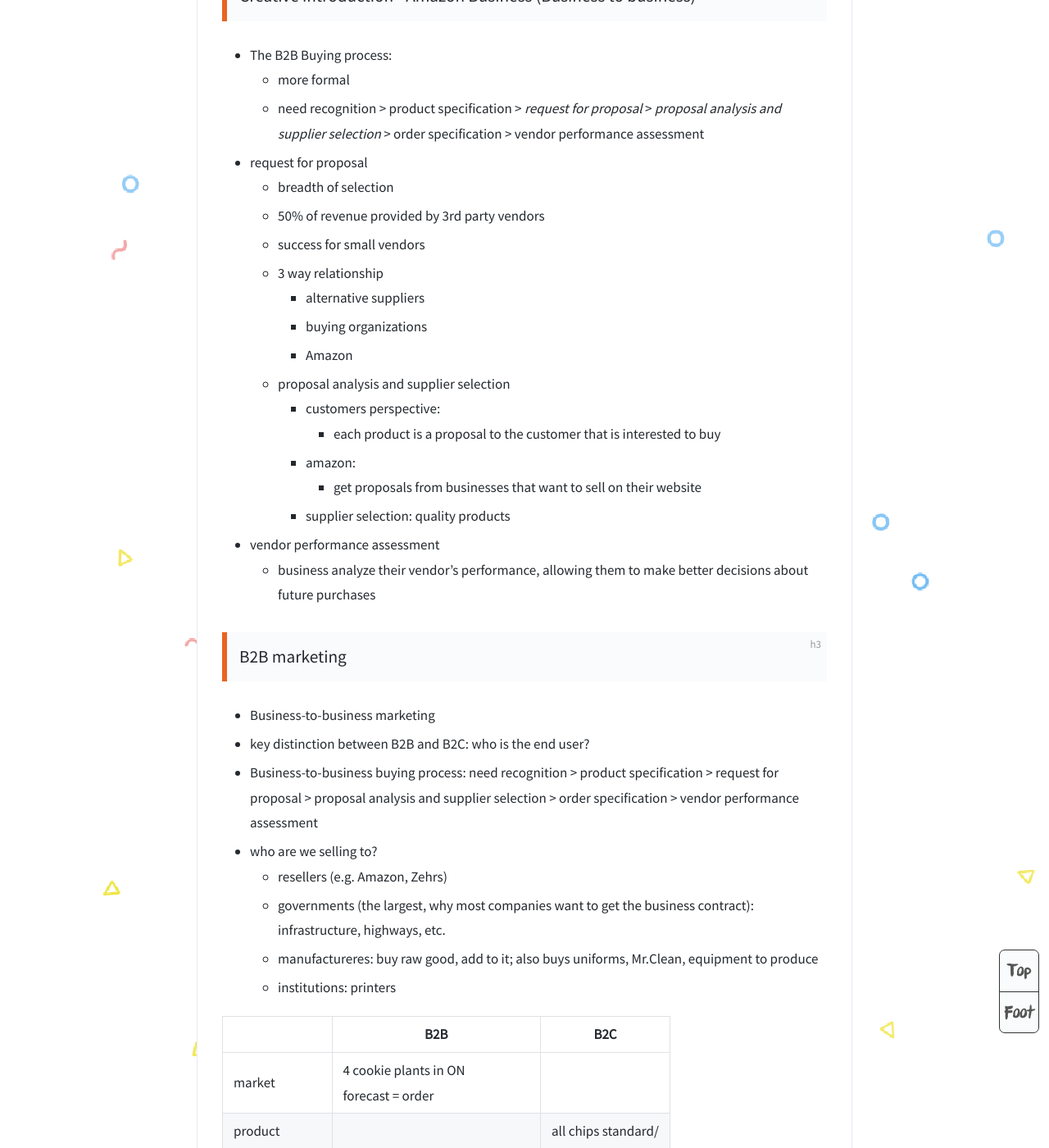
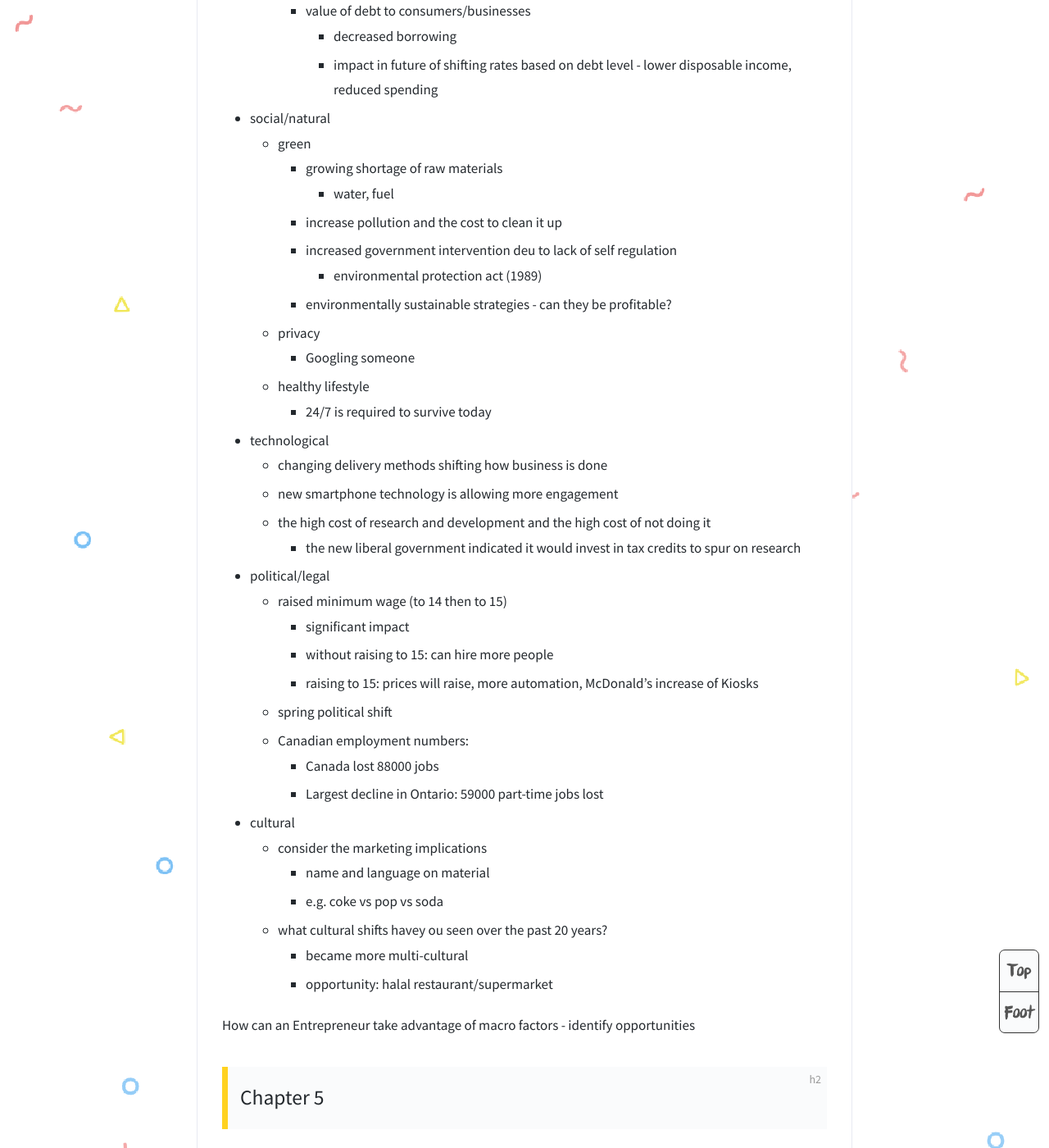
Before and after one commit to Nataland/nataland.github.io, a Jekyll site: the page built from _posts/2018-10-02-BU352Marketing.md, in a window 1280 px wide and 1400 px high, scrolled down 38113 px. Shown: the whole window at 82% size. Built offline with Jekyll 4.4.1, drawn with Linux system fonts in a browser that asks for light colours; comment, search, counter and statistics services are not loaded; some of the changed text lies outside the part shown.

Commit message:
Chapter 3 and chapter 5 slides only, no textbook material yet

```diff
--- a/_posts/2018-10-02-BU352Marketing.md
+++ b/_posts/2018-10-02-BU352Marketing.md
@@ -866,6 +866,12 @@
 - also need primary research
 - determine what I need to know -> what research method
 
+Post sink answer
+
+- The clothing store should use a combination of both primary and secondary data to answer the question
+  - It could use secondary research, such as Census results, the number of clothing stores in the area, and the amount of traffic that passes the location every day, to determine market size, competition, and exposure to passers by.
+  - It probably needs primary research to find more up-to-date or unavailable information, such as fashion trends for the targeted demographic and whether men in the area would be willing to buy new clothes. I would use a survey method one-on-one and potentially stand on a street corner in the area and intercept people or work with the postal office to drop off surveys to all the houses in the area (mailed out survey).
+
 ### Measuring Success of Strategic Decisions
 
 Introduction MY income statements (7 elements)
@@ -921,7 +927,7 @@
 | Opearting exp | 800     | 9.71%          |
 | NIBITDA       | 2930    | 35.58%         |
 
-A key point to remember:
+A key point to remember: this class is all about the SHIFT
 
 - **shift** over time ...
   - who we are
@@ -943,66 +949,100 @@
 
 #### Micro environment
 
-- a marketer or marketing department must collaborate with others to achive results
+- the company:
+  - a marketer or marketing department must collaborate with others to achive results
+  - think of a marketer as a general manager of a business unit. Therefore she/he must work with
+    - other departments in the firm (internal environment)
+    - suppliers
+    - marketing intermediaries
+    - customers
+- immediate environment: corporate partners/suppliers
+  - suppliers can provide more than just resources
+  - need to work with suppliers to *drive costs out* of the system but also *improve quality*
+    - part of "value delivery system"
+  - supplier and market pricing trends impact the company
+    - margin improvement teams (include suppliers)
+      - if you can save "a penny" on every item you make, the benefit can be enormous (depending on what you make)
+      - be careful of the "sausage rule"
+- competition
 
-#### Immediate environment
+  - competitors - why do I care?
+  - competitor myopia? Pepsi is not CocaCola's only competitor
+  - bull's eye diagram revisited
+  - how does understanding your competition help you build a successful business?
+  - how should you access and collect data on your competition
+  - how should you react to a new competitive threat?
+    - should you attack?
+    - should you retreat and protect what you have and hope they leave you alone?
+    - something else?
+  - unique competitive effort
 
-- suppliers can provide more than just resources
-- need to work with suppliers to drive costs out of the system but also improve quality
-- supplier and market pricing trends impact the company
+#### Macroenvironment - "shift in"
 
-### Microenviroment
+there is nothing you can do to change it, need to react
 
-Competition:
+- demographic
+  - size, density, location, age, sex, race, occupation, other statistics
+  - changing Canadian trends:
+    - age shift
+    - income shift
+    - increased life expectancy
+    - increasing non-family households
+    - marrying later
+    - having fewer children
+    - shift in couples roles
+  - 5 distinct generations (can have 5 generations at the workplace)
+    - traditionalists (our grandparents): 1900-1946, build a legacy
+    - baby boomers: 1947-1965, build a stellar career
+    - generation X: 1966-1978, build a portable career
+    - generation Y or millennials: 1979-2000, build a parallel career
+    - generation Z: 1995-2009, build social "network", getting connected, learning
+- economic
+  - foreign currency fluctuations
+  - combined with inflation and interest rates affect firms' ability to market goods and services
+  - the world wide economy was shocked - businesses prepare for a recession
+  - the Bank of Canada continues to raise its prime rate after years of decline. What effect does thi rate have on the Canadian economy?
+    - value of the dollar
+      - exporters & importers
+      - tourism
+    - value of debt to consumers/businesses
+      - decreased borrowing
+      - impact in future of shifting rates based on debt level - lower disposable income, reduced spending
+- social/natural
+  - green
+    - growing shortage of raw materials
+      - water, fuel
+    - increase pollution and the cost to clean it up
+    - increased government intervention deu to lack of self regulation
+      - environmental protection act (1989)
+    - environmentally sustainable strategies - can they be profitable?
+  - privacy
+    - Googling someone
+  - healthy lifestyle
+    - 24/7 is required to survive today
+- technological
+  - changing delivery methods shifting how business is done
+  - new smartphone technology is allowing more engagement
+  - the high cost of research and development and the high cost of not doing it
+    - the new liberal government indicated it would invest in tax credits to spur on research
+- political/legal
+  - raised minimum wage (to 14 then to 15)
+    - significant impact
+    - without raising to 15: can hire more people
+    - raising to 15: prices will raise, more automation, McDonald's increase of Kiosks
+  - spring political shift
+  - Canadian employment numbers:
+    - Canada lost 88000 jobs
+    - Largest decline in Ontario: 59000 part-time jobs lost
+- cultural
+  - consider the marketing implications
+    - name and language on material
+    - e.g. coke vs pop vs soda
+  - what cultural shifts havey ou seen over the past 20 years?
+    - became more multi-cultural
+    - opportunity: halal restaurant/supermarket
 
-- competitors - why do I care?
-- competitor myopia? Pepsi is not CocaCola's only competitor
-
-### Macroenvironment - "shift in"
-
-- there is nothing you can do to change it, need to react
-- cultural impact:
-  - name and language on material
-  - e.g. coke vs pop vs soda
-- what cultural shifts havey ou seen over the past 20 years?
-  - became more multi-cultural
-  - opportunity: halal restaurant/supermarket
-  - family sizes (having fewer children)
-  - getting married older
-  - age shift
-  - income shift
-  - increased life expectancy
-  - ...
-- 5 distinct generations (can have 5 generations at the workplace)
-  - traditionalists (our grandparents): 1900-1946, build a legacy
-  - baby boomers: 1947-1965, build a stellar career
-  - generation X: 1966-1978, build a portable career
-  - generation Y or millennials: 1979-2000, build a parallel career
-  - generation Z: 1995-2009, build social "network", getting connected, learning
-
-### Impact
-
-- raised minimum wage
-  - significant impact
-  - without raising to 15: can hire more people
-  - raising to 15: prices will raise, more automation, McDonald's increase of Kiosks
-- the world wide economy was shocked - businesses prepare for a recession
-- the Bank of Canada continues to raise its prime rate after years of decline. What effect does thi rate have on the Canadian economy?
-  - value of the dollar
-    - exporters & importers
-    - tourism
-
-### Social trends
-
-- healthy living
-- green
-- technology
-  - use the shift in technology to create a better world - with technology comes many opportunities
-  - changing delivery methods shifting how business done
-
-### Entreprenuers
-
-- identify opportunities
+How can an Entrepreneur take advantage of macro factors - identify opportunities
 
 ## Chapter 5
 
@@ -1032,19 +1072,36 @@
 
 - Business-to-business marketing
 - key distinction between B2B and B2C: who is the end user?
-- Business-to-business buying process: need recognition > product specification > request for proposal > proposal analysis and supplier selection > order specification > vendor performance assessment
-- who are we selling to?
-  - resellers (e.g. Amazon, Zehrs)
-  - governments (the largest, why most companies want to get the business contract): infrastructure, highways, etc.
-  - manufactureres: buy raw good, add to it; also buys uniforms, Mr.Clean, equipment to produce
-  - institutions: printers
+- Classic example - Dole situation
+  - The 6 steps of the B2B buying process?
+  - Who you are actually selling to?
+  - Differences between B2B and B2C markets?
+  - What factors might affect the B2B process?
 
-|                | B2B                                         | B2C                 |
-| -------------- | ------------------------------------------- | ------------------- |
-| market         | 4 cookie plants in ON<br />forecast = order |                     |
-| product        |                                             | all chips standard/ |
-| buying process | can get discount for large orders           |                     |
-| marketing mix  |                                             |                     |
+#### The 6 steps of the B2B buying process
+
+1. need recognition
+2. product specification
+3. RFP (request for proposal) process
+4. proposal analysis and supplier selection
+5. order specification
+6. vendor/performance assessment
+
+#### Who you are actually selling to
+
+- resellers (e.g. Amazon, Zehrs)
+- governments (the largest, why most companies want to get the business contract): infrastructure, highways, etc.
+- manufactureres: buy raw good, add to it; also buys uniforms, Mr.Clean, equipment to produce
+- institutions: printers
+
+#### Differences between B2B and B2C markets
+
+|                | B2B                                                          | B2C                                                          |
+| -------------- | ------------------------------------------------------------ | ------------------------------------------------------------ |
+| market         | "4" cookie plants in ON<br />$1000's for truck load<br />demand based forecast<br />forecast = order | consumers all over ontario shopping at grocery stores<br />$2.99/purchase<br />decide to bake tonight |
+| product        | adjusted to meet needs (size, cocoa content, etc)            | all "chips" same/standard                                    |
+| buying process | RFP sent & responded to<br />purchasing dept involved<br />sales rep involved<br />negotiate $, ship, discount | go to grocery store to buy<br />finished package purchased<br />price paid is the price on shelf<br />on shelf coupon used |
+| marketing mix  | sales rep focused (1 on 1 discussions & assistance)          | consumer marketing focus (ads in magazines/TV/other)         |
 
 # Week 6
 
```
